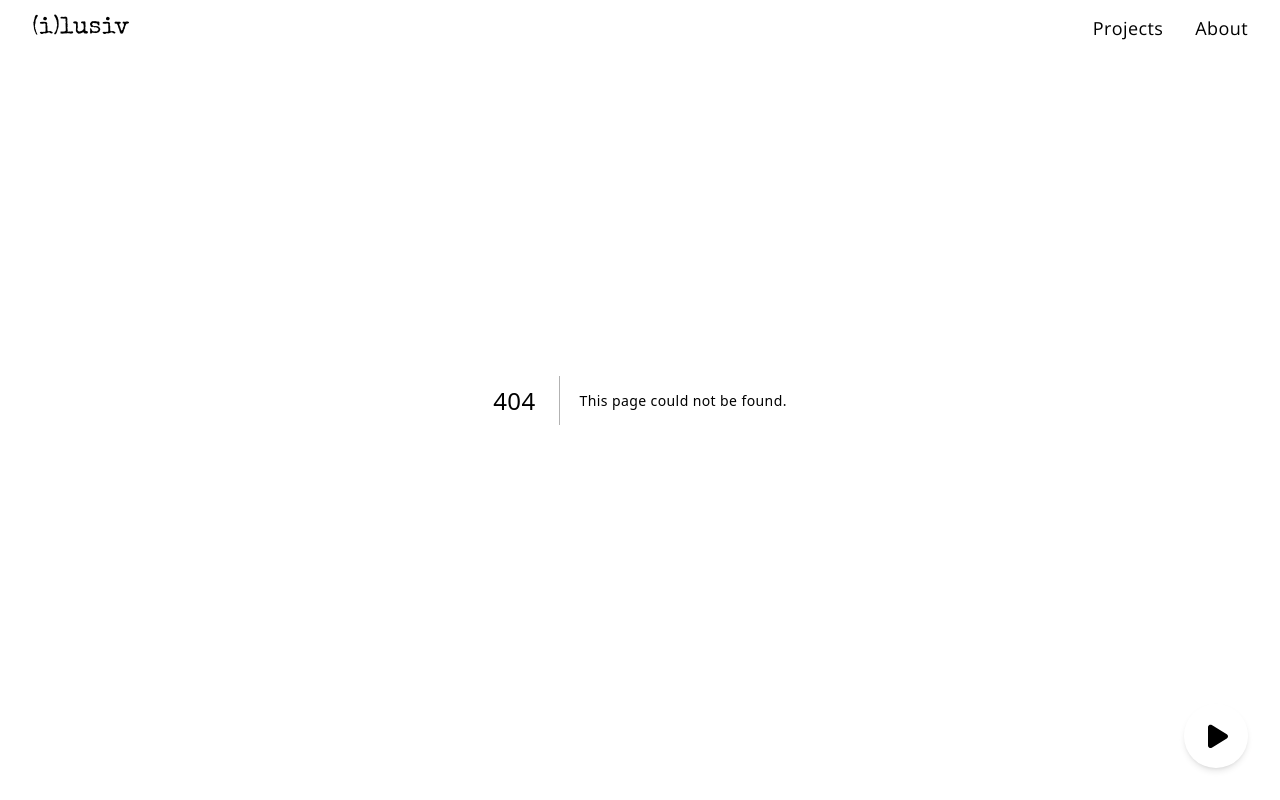
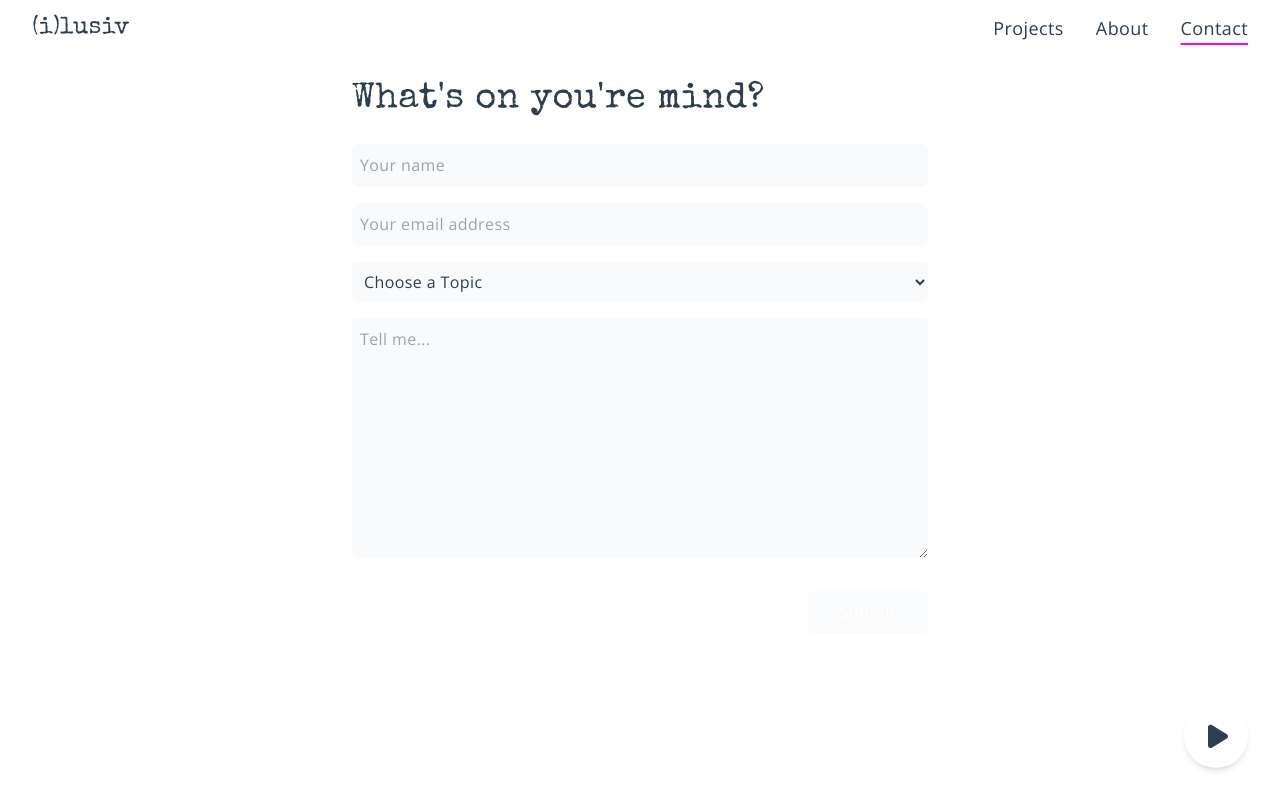
Before and after one commit to gdamron/web, a Next.js app in the folder ilusiv.io/: page /contact in a window 1280 px wide. Before the commit this address had no page. Built offline with nearby package versions, Linux system fonts and the light colour scheme.

Commit message:
Create contact form

```diff
--- a/ilusiv.io/package.json
+++ b/ilusiv.io/package.json
@@ -17,6 +17,7 @@
     "raw-loader": "^4.0.2",
     "react": "^18",
     "react-dom": "^18",
+    "react-hook-form": "^7.52.1",
     "react-markdown": "^9.0.1",
     "rehype-raw": "^7.0.0",
     "webchuck": "^1.2.7"
--- /dev/null
+++ b/ilusiv.io/src/app/components/AlertMessage.tsx
@@ -0,0 +1,9 @@
+const AlertMessage = ({ message }: { message: string }) => {
+  return (
+    <p className="text-red-500 text-right text-xs" role="alert">
+      {message}
+    </p>
+  );
+};
+
+export default AlertMessage;
--- /dev/null
+++ b/ilusiv.io/src/app/components/ContactForm.tsx
@@ -0,0 +1,117 @@
+"use client";
+
+import { useForm } from "react-hook-form";
+import AlertMessage from "./AlertMessage";
+import IlusivH1 from "./IlusivH1";
+import { useState } from "react";
+
+export type FormData = {
+  name: string;
+  email: string;
+  subject: "project" | "question";
+  message: string;
+};
+
+const ContactForm = () => {
+  const {
+    register,
+    handleSubmit,
+    formState: { errors },
+  } = useForm<FormData>();
+
+  const [hasSentMessage, setHasSentMessage] = useState(false);
+
+  const onSubmit = async (data: FormData) => {
+    console.log(data);
+
+    // const res = fetch("api/contact", {
+    //   method: "POST",
+    //   headers: { "Content-Type": "application/json" },
+    //   body: JSON.stringify(data),
+    // });
+    //
+    // console.log(res);
+
+    setHasSentMessage(true);
+  };
+
+  return (
+    <>
+      {hasSentMessage ? (
+        <div>
+          <IlusivH1>{"Thanks for reaching out."}</IlusivH1>
+          <p>
+            {
+              "I appreciate you for thinking of me. While I try to respond to every inquiry in a timely manner, sometimes life get's in the way. And let's be honest, spam happens. Still, I hope we talk soon."
+            }
+          </p>
+        </div>
+      ) : (
+        <div>
+          <IlusivH1>{"What's on you're mind?"}</IlusivH1>
+          <form onSubmit={handleSubmit(onSubmit)}>
+            <input
+              className="w-full rounded-md my-2 p-2 bg-gray-50"
+              {...register("name", { required: true })}
+              placeholder="Your name"
+              aria-invalid={errors.name ? "true" : "false"}
+            />
+            {errors.name && (
+              <p className="text-red-500 text-right text-xs" role="alert">
+                Please enter your name
+              </p>
+            )}
+            <input
+              className="w-full rounded-md my-2 p-2 bg-gray-50"
+              {...register("email", {
+                required: true,
+                pattern:
+                  /^(([^<>()\[\]\\.,;:\s@"]+(\.[^<>()\[\]\\.,;:\s@"]+)*)|(".+"))@((\[[0-9]{1,3}\.[0-9]{1,3}\.[0-9]{1,3}\.[0-9]{1,3}\])|(([a-zA-Z\-0-9]+\.)+[a-zA-Z]{2,}))$/,
+              })}
+              placeholder="Your email address"
+              aria-invalid={errors.email ? "true" : "false"}
+            />
+            {errors.email && (
+              <AlertMessage message="Please enter a valid email address" />
+            )}
+            <select
+              className="w-full rounded-md my-2 p-2 bg-gray-50"
+              {...register("subject", { required: true })}
+            >
+              <option value="">Choose a Topic</option>
+              <option value="project">I have a project</option>
+              <option value="question">I have a question</option>
+            </select>
+            {errors.subject && <AlertMessage message="Please select a topic" />}
+            <textarea
+              className="w-full min-h-60 rounded-md my-2 p-2 bg-gray-50"
+              {...register("message", {
+                required: true,
+                minLength: 100,
+                maxLength: 2500,
+              })}
+              placeholder="Tell me..."
+            />
+            {errors.message?.type === "required" && (
+              <AlertMessage message="Don't forget to write a message :)" />
+            )}
+            {errors.message?.type === "minLength" && (
+              <AlertMessage message="A little more detail, please" />
+            )}
+            {errors.message?.type === "maxLength" && (
+              <AlertMessage message="Let's keep things short at first, if you don't mind" />
+            )}
+            <div className="flex flex-row-reverse">
+              <input
+                className="my-4 py-2 px-8 rounded-md font-medium bg-gray-50 bg-accent opacity-70 hover:opacity-100 cursor-pointer text-white transition-opacity"
+                type="submit"
+              />
+            </div>
+          </form>
+        </div>
+      )}
+    </>
+  );
+};
+
+export default ContactForm;
--- a/ilusiv.io/src/app/components/Navbar.tsx
+++ b/ilusiv.io/src/app/components/Navbar.tsx
@@ -8,6 +8,7 @@ import { usePathname } from "next/navigation";
 const navItems = [
   { name: "Projects", path: "/projects" },
   { name: "About", path: "/about" },
+  { name: "Contact", path: "/contact" },
 ];
 
 const Navbar = () => {
--- /dev/null
+++ b/ilusiv.io/src/app/contact/page.tsx
@@ -0,0 +1,22 @@
+import ContactForm from "../components/ContactForm";
+
+export type FormData = {
+  name: string;
+  email: string;
+  subject: "project" | "question";
+  message: string;
+};
+
+const Contact = () => {
+  return (
+    <main>
+      <div className="flex justify-center">
+        <div className="pt-16 pb-24 px-8 sm:w-4/5 md:w-3/4 lg:w-1/2 2xl:w-2/5">
+          <ContactForm />
+        </div>
+      </div>
+    </main>
+  );
+};
+
+export default Contact;
```
Also changed, not shown: 1 other file (tests, documents, lock files or other folders).
